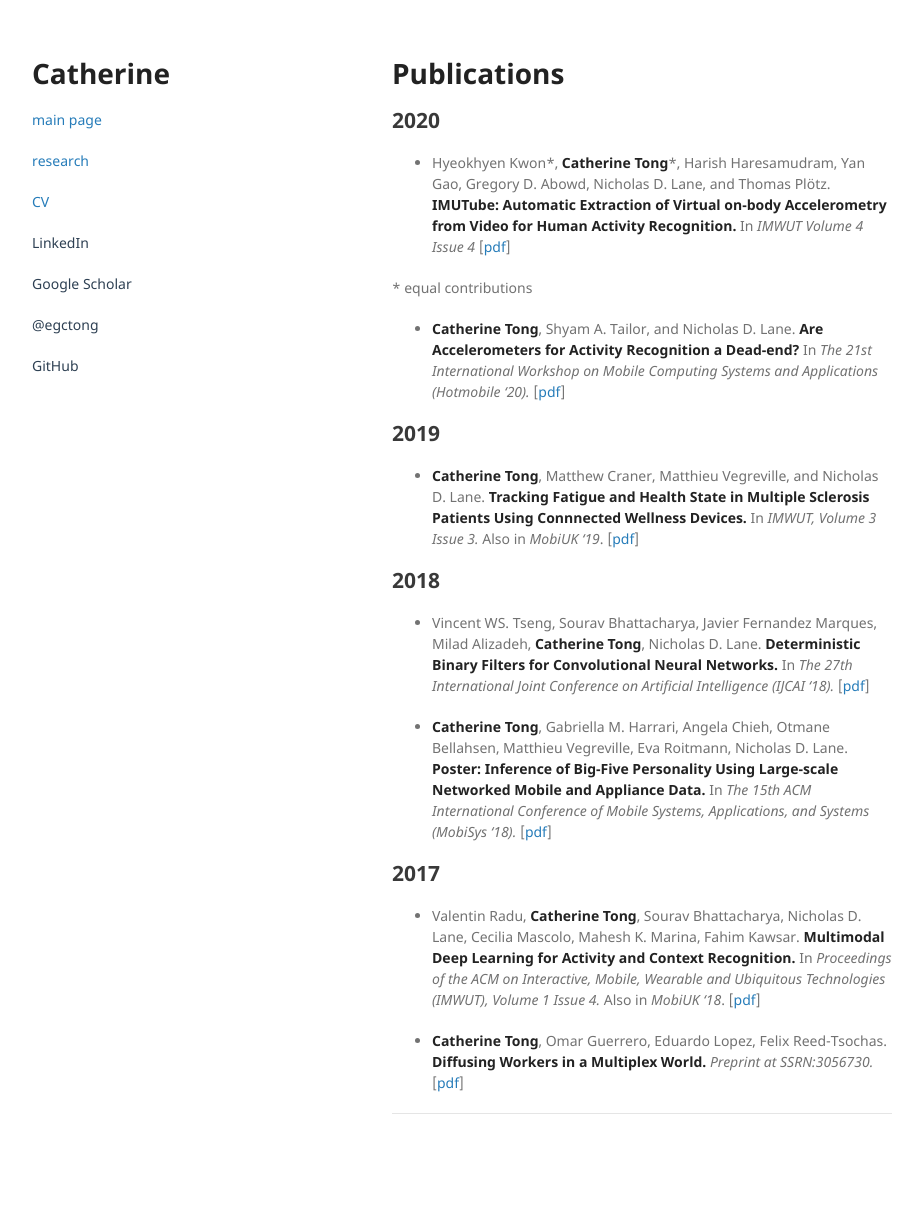
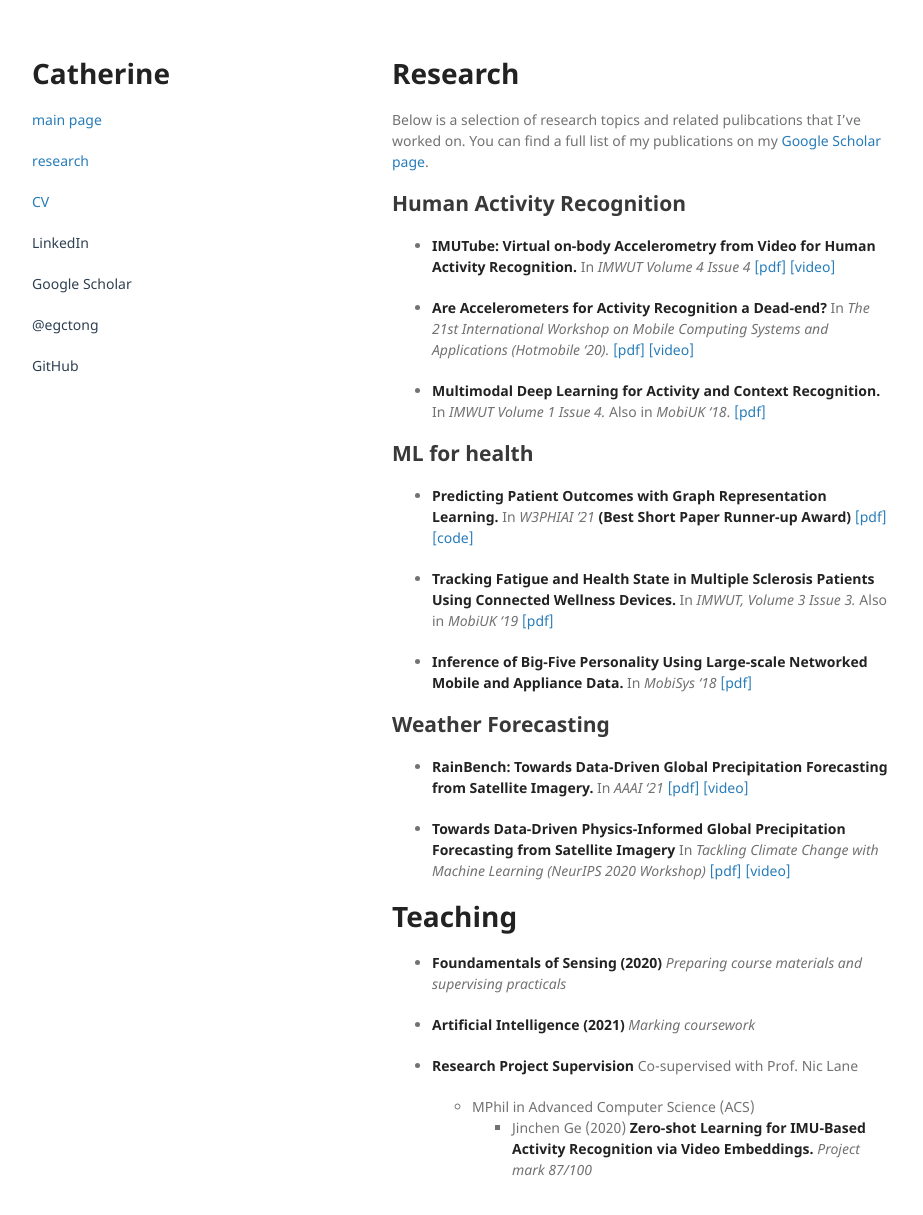
Before and after one commit to egctong/egctong.github.io, a Jekyll site: the page built from research/research_index.md, in a window 1280 px wide and 1250 px high. Shown: the top 1215 px of the window, without its empty margins (178-1101 px from the left). Built offline with Jekyll 4.4.1, drawn with Linux system fonts in a browser that asks for light colours; our own code applies the rules of GitHub Pages for plain Markdown files.

Commit message:
update desc

```diff
--- a/research/research_index.md
+++ b/research/research_index.md
@@ -2,40 +2,46 @@
 layout: default
 ---
 
-# [](#nn)Publications
+# [](#nn) Research
 
-## [](#nn) 2020
+Below is a selection of research topics and related pulibcations that I've worked on. You can find a full list of my publications on my [Google Scholar page](https://scholar.google.com/citations?user=nfv_AZoAAAAJ&hl=en).
 
-* Hyeokhyen Kwon\*, __Catherine Tong__\*, Harish Haresamudram, Yan Gao, Gregory D. Abowd, Nicholas D. Lane, and Thomas Plötz. __IMUTube: Automatic Extraction of
-Virtual on-body Accelerometry from Video for Human Activity Recognition.__ In *IMWUT Volume 4 Issue 4* [[pdf](https://arxiv.org/pdf/2006.05675.pdf)]
+## [](#nn) Human Activity Recognition
 
-\* equal contributions
+* __IMUTube: Virtual on-body Accelerometry from Video for Human Activity Recognition.__ In *IMWUT Volume 4 Issue 4* [[pdf]](https://arxiv.org/pdf/2006.05675.pdf) [[video]](https://www.youtube.com/watch?v=ZN41C_fOdmk)
+
+* __Are Accelerometers for Activity Recognition a Dead-end?__ In *The 21st International Workshop on Mobile Computing Systems and Applications (Hotmobile '20).* [[pdf]](https://arxiv.org/pdf/2001.08111.pdf) [[video]](https://www.youtube.com/watch?v=tum0QM_AY0M)
+
+* __Multimodal Deep Learning for Activity and Context Recognition.__ In *IMWUT Volume 1 Issue 4.* Also in *MobiUK '18*. [[pdf]](https://egctong.github.io/research/multimodal.pdf)
+
+## [](#nn) ML for health
+
+*  __Predicting Patient Outcomes with Graph Representation Learning.__ In *W3PHIAI ’21* __(Best Short Paper Runner-up Award)__ [[pdf]](https://arxiv.org/pdf/2101.03940.pdf) [[code]](https://github.com/EmmaRocheteau/eICU-GNN-LSTM)
+
+*  __Tracking Fatigue and Health State in Multiple Sclerosis Patients Using Connected Wellness Devices.__ In *IMWUT, Volume 3 Issue 3.* Also in *MobiUK '19* [[pdf]](https://egctong.github.io/research/ms.pdf)
+
+* __Inference of Big-Five Personality Using Large-scale Networked Mobile and Appliance Data.__ In *MobiSys '18* [[pdf]](https://egctong.github.io/research/personality.pdf)
 
 
+## [](#nn) Weather Forecasting
 
-* __Catherine Tong__, Shyam A. Tailor, and Nicholas D. Lane. __Are Accelerometers for Activity Recognition a Dead-end?__ In *The 21st International Workshop on Mobile Computing Systems and Applications (Hotmobile '20).* [[pdf](https://arxiv.org/pdf/2001.08111.pdf)]
+* __RainBench: Towards Data-Driven Global Precipitation Forecasting from Satellite Imagery.__ In *AAAI '21* [[pdf]](https://ojs.aaai.org/index.php/AAAI/article/view/17749) [[video]](https://slideslive.com/38942190/rainbench-enabling-datadriven-precipitation-forecasting-on-a-global-scale)
 
-## [](#nn) 2019
-
-* __Catherine Tong__, Matthew Craner, Matthieu Vegreville, and Nicholas D. Lane. __Tracking Fatigue and Health State in Multiple Sclerosis Patients Using Connnected Wellness Devices.__ In *IMWUT, Volume 3 Issue 3.* Also in *MobiUK '19*. [[pdf](https://egctong.github.io/research/ms.pdf)]
-
-## [](#nn) 2018
-
-* Vincent WS. Tseng, Sourav Bhattacharya, Javier Fernandez Marques, Milad Alizadeh, __Catherine Tong__, Nicholas D. Lane. __Deterministic Binary Filters for Convolutional Neural Networks.__ In *The 27th International Joint Conference on Artificial Intelligence (IJCAI '18).* [[pdf](https://www.ijcai.org/proceedings/2018/0380.pdf)]
-
-* __Catherine Tong__, Gabriella M. Harrari, Angela Chieh, Otmane Bellahsen, Matthieu Vegreville, Eva Roitmann, Nicholas D. Lane. __Poster: Inference of Big-Five Personality Using Large-scale Networked Mobile
-and Appliance Data.__ In *The 15th ACM International Conference of Mobile Systems, Applications, and Systems (MobiSys '18).* [[pdf](https://egctong.github.io/research/personality.pdf)]
+* __Towards Data-Driven Physics-Informed Global Precipitation Forecasting from Satellite Imagery__ In *Tackling Climate Change with Machine Learning (NeurIPS 2020 Workshop)* [[pdf]](https://ai4earthscience.github.io/neurips-2020-workshop/papers/ai4earth_neurips_2020_20.pdf) [[video]](https://slideslive.com/38942105/towards-datadriven-physicsinformed-global-precipitation-forecasting-from-satellite-imagery)
 
 
-## [](#nn) 2017
+# [](#nn) Teaching
 
-* Valentin Radu, __Catherine Tong__, Sourav Bhattacharya, Nicholas D. Lane, Cecilia Mascolo, Mahesh K. Marina, Fahim Kawsar. __Multimodal Deep Learning for Activity and Context Recognition.__ In *Proceedings of the ACM on Interactive, Mobile, Wearable and Ubiquitous Technologies (IMWUT), Volume 1 Issue 4.* Also in *MobiUK '18*. [[pdf](https://egctong.github.io/research/multimodal.pdf)]
+* __Foundamentals of Sensing (2020)__ *Preparing course materials and supervising practicals*
 
+* __Artificial Intelligence (2021)__ *Marking coursework*
 
-* __Catherine Tong__, Omar Guerrero, Eduardo Lopez, Felix Reed-Tsochas. __Diffusing Workers in a Multiplex World.__ *Preprint at SSRN:3056730.*  [[pdf](https://egctong.github.io/research/lfn.pdf)]
+* __Research Project Supervision__
+Co-supervised with Prof. Nic Lane
 
+    * MPhil in Advanced Computer Science (ACS)
+        * Jinchen Ge (2020) __Zero-shot Learning for IMU-Based Activity Recognition via Video Embeddings.__ *Project mark 87/100*
 
-***
 
 
 <!-- # [](#nn)Current Projects
```
Also changed, not shown: index.md (+14 -9 lines), 1 other file.
